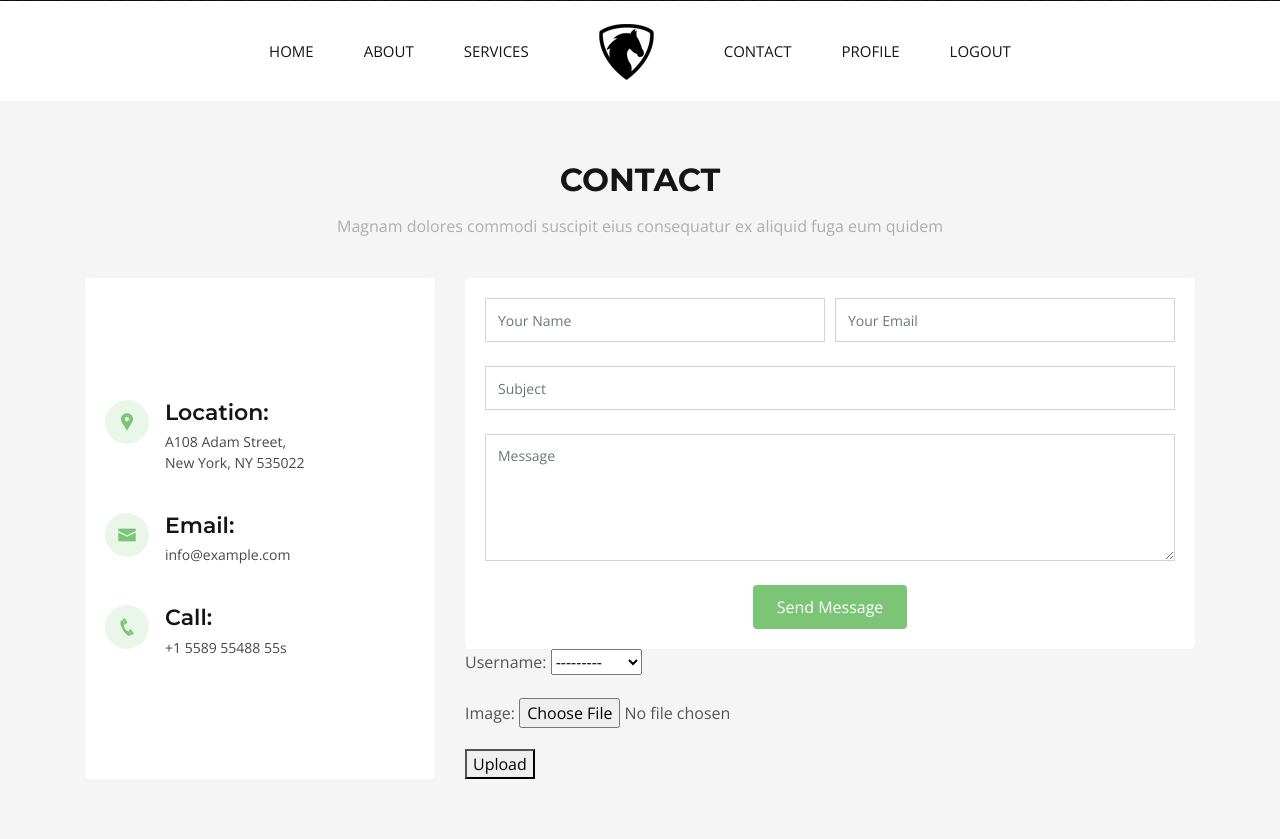
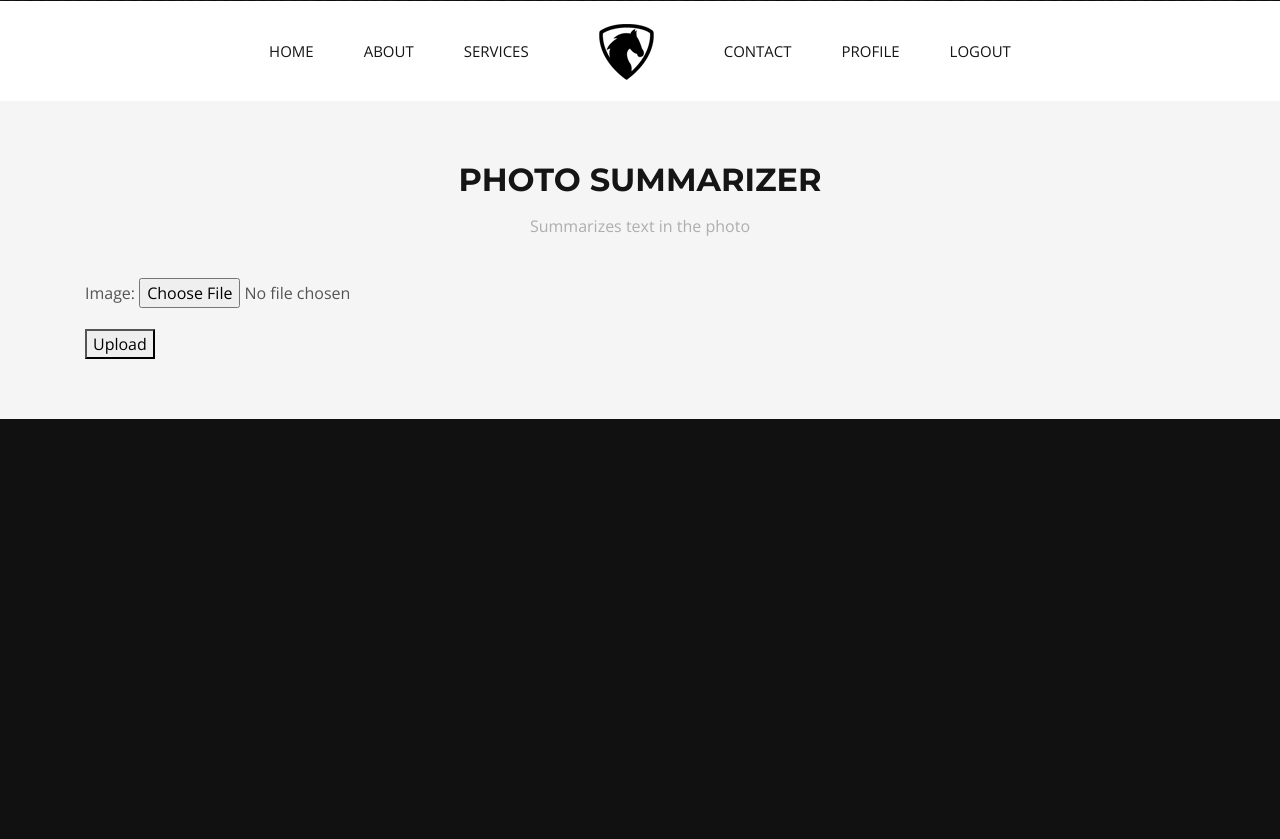
Before and after one commit to ShaneyMantri/TextSummarizer, a Django app: page /photo_summarizer in a window 1280 px wide. Shown: the part 799-1638 px from the top of the page. After the commit the page ends 1218 px from the top, so only its background shows below. Run offline with Django 3.2, Linux system fonts and the light colour scheme; a user stored in the database is signed in; data comes from the database, SQL or seed files in the repository; both versions use the stored data as it was before the commit; some libraries are stand-ins or nearby versions.

Commit message:
APIs cleaned ithout comments. Models cleaned.

```diff
--- a/summarizer_app/admin.py
+++ b/summarizer_app/admin.py
@@ -1,6 +1,4 @@
 from django.contrib import admin
-from .models import languages, image_received
+from .models import image_received
 
-
-admin.site.register(languages)
 admin.site.register(image_received)
--- a/summarizer_app/forms.py
+++ b/summarizer_app/forms.py
@@ -4,4 +4,4 @@ from .models import image_received
 class ImageReceivedForm(forms.ModelForm):
     class Meta:
         model=image_received
-        fields = ('username','image',)
+        fields = ('image',)
--- a/summarizer_app/models.py
+++ b/summarizer_app/models.py
@@ -5,30 +5,9 @@ from user.models import UserProfileInfo
 
 class image_received(models.Model):
     username = models.ForeignKey(UserProfileInfo, on_delete=models.CASCADE)
-
     image = models.ImageField(upload_to='photos_to_summarize')
     dateTime = models.DateTimeField(auto_now_add=True)
 
 
-
-class Paradigm(models.Model):
-    name=models.CharField(max_length=50)
-    year = models.IntegerField(default=10)
-
     def __str__(self):
-        return self.name
-
-class languages(models.Model):
-    name = models.CharField(max_length=50)
-    paradigm = models.ForeignKey(Paradigm, on_delete=models.CASCADE)
-
-    def __str__(self):
-        return self.name
-
-
-class Programmer(models.Model):
-    name= models.CharField(max_length=50)
-    language = models.ManyToManyField(languages)
-
-    def __str__(self):
-        return self.name
+        return 'Image by {}'.format(self.username)
--- a/summarizer_app/urls.py
+++ b/summarizer_app/urls.py
@@ -6,10 +6,10 @@ from django.contrib import admin
 from django.urls import path
 
 router = routers.DefaultRouter()
-router.register('languages', views.LanguageView)
+# router.register('languages', views.LanguageView)
 router.register('images', views.ImageView)
-router.register('paradigm', views.ParadigmView)
-router.register('programmer', views.ProgrammerView)
+# router.register('paradigm', views.ParadigmView)
+# router.register('programmer', views.ProgrammerView)
 
 
 urlpatterns = [
@@ -17,8 +17,5 @@ urlpatterns = [
     path('api/', include(router.urls)),
     path('text_summarize', views.textSummarizer, name="TextSummarizer"),
     path('photo_summarizer', views.photoSummarizer, name="PhotoSummarizer"),
-    path('success', views.success, name='success')
-
-
 
 ]
--- a/summarizer_app/views.py
+++ b/summarizer_app/views.py
@@ -1,6 +1,6 @@
 from django.shortcuts import render, redirect
-from .models import languages, image_received, Programmer, Paradigm
-from .serializers import LanguageSerializer, ImageReceivedSerializer, ParadigmSerializer, ProgrammerSerializer
+from .models import image_received
+from .serializers import ImageReceivedSerializer
 from rest_framework import viewsets, permissions
 from django.contrib.auth.decorators import login_required
 from django.contrib import messages
@@ -25,11 +25,8 @@ def textSummarizer(request):
 
         ADD SUMMARIZER CODE HERE
 
-
         """
         summary = summarise.driver_fun(text_to_summarize)
-        # print("HELLO")
-        # print(username, email, text_to_summarize)
         context ={
                 "Summarised":summary
 
@@ -50,7 +47,9 @@ def photoSummarizer(request):
             image = form.save(commit=False)
             image.username = UserProfileInfo.objects.filter(user=request.user).first()
             form.save()
-            return redirect('success')
+            messages.error(request, f'Image Posted Successfully')
+            return redirect("PhotoSummarizer")
+
         else:
             messages.error(request, f'Invalid Form')
             print("HLELLEL")
@@ -60,27 +59,10 @@ def photoSummarizer(request):
     return render(request, "summarizer_app/photosummarizer.html", {'form': form})
 
 
-def success(request):
-    return HttpResponse('successfully uploaded')
 
-
-
-class LanguageView(viewsets.ModelViewSet):
-    queryset = languages.objects.all()
-    serializer_class = LanguageSerializer
-    permission_classes = (permissions.IsAuthenticatedOrReadOnly,)
 
 
 class ImageView(viewsets.ModelViewSet):
     queryset = image_received.objects.all()
     serializer_class = ImageReceivedSerializer
-    permission_classes = (permissions.IsAuthenticatedOrReadOnly,)
-
-
-class ParadigmView(viewsets.ModelViewSet):
-    queryset = Paradigm.objects.all()
-    serializer_class = ParadigmSerializer
-
-class ProgrammerView(viewsets.ModelViewSet):
-    queryset = Programmer.objects.all()
-    serializer_class = ProgrammerSerializer
+    # permission_classes = (permissions.IsAuthenticatedOrReadOnly,)
--- a/templates/summarizer_app/base.html
+++ b/templates/summarizer_app/base.html
@@ -70,7 +70,15 @@
           {% endif %}
         </ul>
       </nav><!-- .nav-menu -->
-
+      <div class="col-md-8">
+          {% if messages %}
+              {% for message in messages %}
+                  <div class="alert alert-{{ message.tags }}">
+                      {{ message }}
+                  </div>
+              {% endfor %}
+          {%endif%}
+      </div>
     </div>
   </header><!-- End Header -->
 
--- a/templates/summarizer_app/photosummarizer.html
+++ b/templates/summarizer_app/photosummarizer.html
@@ -3,83 +3,15 @@
    <section id="contact" class="contact section-bg">
       <div class="container">
 
-<!--        <form class="md-form" action="#">-->
-<!--          <div class="file-field">-->
-<!--            <div class="btn btn-primary btn-sm float-left">-->
-<!--              <span>Choose files</span>-->
-<!--              <input type="file" multiple>-->
-<!--            </div>-->
-<!--            <div class="file-path-wrapper">-->
-<!--              <input class="file-path validate" type="text" placeholder="Upload one or more files">-->
-<!--            </div>-->
-<!--          </div>-->
-<!--        </form>-->
-<!--        <form method="post" enctype="multipart/form-data">-->
-<!--          {% csrf_token %}-->
-<!--          <input type="file" name="myfile">-->
-<!--          <button type="submit">Upload</button>-->
-<!--        </form>-->
-
-
         <div class="section-title">
-          <h2>Contact</h2>
-          <p>Magnam dolores commodi suscipit eius consequatur ex aliquid fuga eum quidem</p>
+          <h2>Photo Summarizer</h2>
+          <p>Summarizes text in the photo</p>
         </div>
 
         <div class="row">
 
-          <div class="col-lg-4">
-            <div class="info d-flex flex-column justify-content-center" data-aos="fade-right">
-              <div class="address">
-                <i class="icofont-google-map"></i>
-                <h4>Location:</h4>
-                <p>A108 Adam Street,<br>New York, NY 535022</p>
-              </div>
-
-              <div class="email">
-                <i class="icofont-envelope"></i>
-                <h4>Email:</h4>
-                <p>info@example.com</p>
-              </div>
-
-              <div class="phone">
-                <i class="icofont-phone"></i>
-                <h4>Call:</h4>
-                <p>+1 5589 55488 55s</p>
-              </div>
-
-            </div>
-
-          </div>
-
           <div class="col-lg-8 mt-5 mt-lg-0">
 
-            <form action="forms/contact.php" method="post" role="form" class="php-email-form" data-aos="fade-left">
-              <div class="form-row">
-                <div class="col-md-6 form-group">
-                  <input type="text" name="name" class="form-control" id="name" placeholder="Your Name" data-rule="minlen:4" data-msg="Please enter at least 4 chars" />
-                  <div class="validate"></div>
-                </div>
-                <div class="col-md-6 form-group">
-                  <input type="email" class="form-control" name="email" id="email" placeholder="Your Email" data-rule="email" data-msg="Please enter a valid email" />
-                  <div class="validate"></div>
-                </div>
-              </div>
-              <div class="form-group">
-                <input type="text" class="form-control" name="subject" id="subject" placeholder="Subject" data-rule="minlen:4" data-msg="Please enter at least 8 chars of subject" />
-                <div class="validate"></div>
-              </div>
-              <div class="form-group">
-                <textarea class="form-control" name="message" rows="5" data-rule="required" data-msg="Please write something for us" placeholder="Message"></textarea>
-                <div class="validate"></div>
-              </div>
-              <div class="mb-3">
-                <div class="loading">Loading</div>
-                <div class="error-message"></div>
-                <div class="sent-message">Your message has been sent. Thank you!</div>
-              </div>
-              <div class="text-center"><button type="submit">Send Message</button></div>
-            </form>
             <form method = "post" enctype="multipart/form-data">
               {% csrf_token %}
               {{ form.as_p }}
```
Also changed, not shown: py_scirpts/image_to_text.py (added, +115 -0 lines), summarizer_app/serializers.py (+1 -17 lines), db.sqlite3, media/photos_to_summarize/Om_-symbol.png (deleted), media/photos_to_summarize/Om_-symbol_2f8Hv94.png (deleted), media/photos_to_summarize/Screenshot_315.png (deleted), media/photos_to_summarize/Screenshot_94.png (deleted), summarizer_app/migrations/0005_auto_20200407_1716.py (added).
